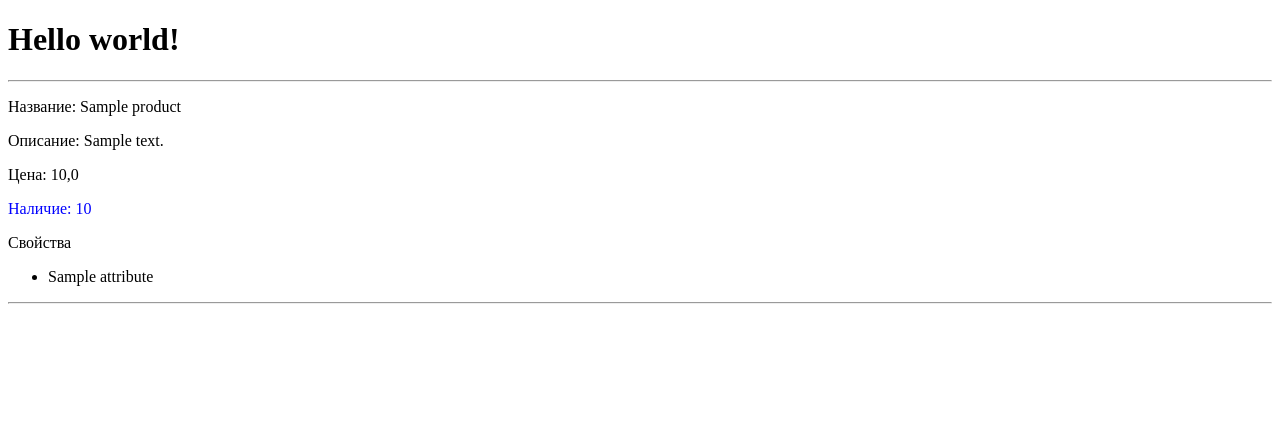
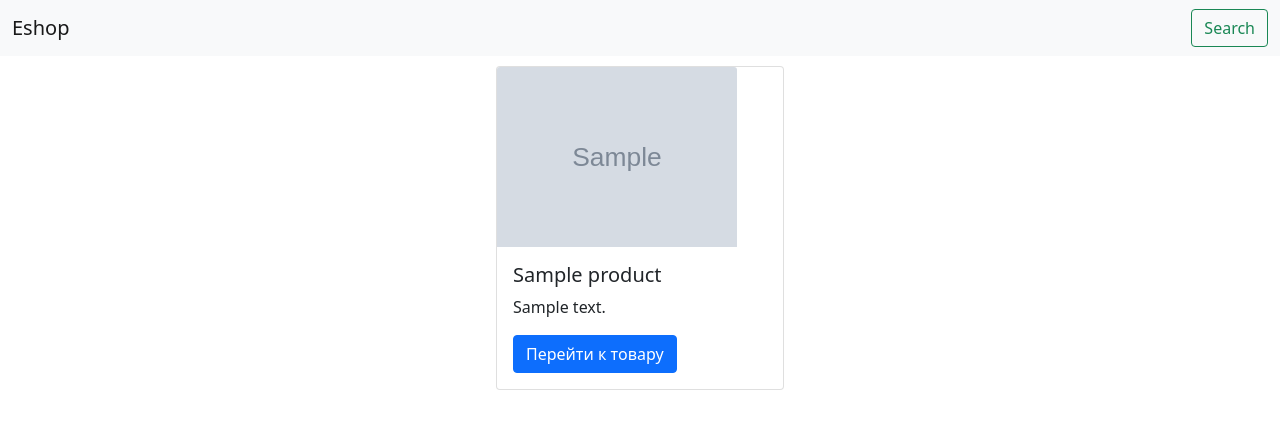
Before and after one commit to kurrbanov/eshop, a Django app: page / in a window 1280 px wide. Shown: the top 429 px of the page. Run offline with Django 5.2, Linux system fonts and the light colour scheme; tables that the repository leaves empty hold one stand-in row (values such as "Sample post"); grey boxes marked "Sample" are stand-in pictures.

Commit message:
feat: add styles

```diff
--- a/server/settings.py
+++ b/server/settings.py
@@ -110,8 +110,14 @@ USE_TZ = True
 # https://docs.djangoproject.com/en/5.0/howto/static-files/
 
 STATIC_URL = 'static/'
+# STATIC_ROOT = os.path.join(BASE_DIR, 'static')
+STATICFILES_DIRS = [
+    BASE_DIR / 'static',
+]
 
 # Default primary key field type
 # https://docs.djangoproject.com/en/5.0/ref/settings/#default-auto-field
 
 DEFAULT_AUTO_FIELD = 'django.db.models.BigAutoField'
+MEDIA_URL = 'media/'
+MEDIA_ROOT = os.path.join(BASE_DIR, 'media')
--- a/server/urls.py
+++ b/server/urls.py
@@ -16,10 +16,15 @@ Including another URLconf
 """
 from django.contrib import admin
 from django.urls import path
+from django.conf import settings
+from django.conf.urls.static import static
 
 from shop.views import main_page
 
 urlpatterns = [
     path('admin/', admin.site.urls),
-    path('', main_page),
+    path('', main_page, name="main-page"),
 ]
+
+if settings.DEBUG:
+    urlpatterns += static(settings.MEDIA_URL, document_root=settings.MEDIA_ROOT)
--- a/shop/models.py
+++ b/shop/models.py
@@ -29,7 +29,7 @@ class Product(models.Model):
 
 
 class ProductImage(models.Model):
-    image = models.ImageField(verbose_name="Изображение")
+    image = models.ImageField(upload_to="media", verbose_name="Изображение")
     product = models.ForeignKey(Product, on_delete=models.CASCADE, verbose_name="Товар")
 
     class Meta:
--- /dev/null
+++ b/static/products.css
@@ -0,0 +1,13 @@
+img {
+    width: 240px!important;
+}
+
+.products {
+    display: flex;
+    flex-direction: row;
+    justify-content: center;
+}
+
+.card {
+    margin: 10px;
+}
--- /dev/null
+++ b/templates/common.html
@@ -0,0 +1,31 @@
+<!DOCTYPE html>
+<html lang="ru">
+<head>
+    <meta charset="UTF-8">
+    <title>Eshop</title>
+    <link href="https://cdn.jsdelivr.net/npm/bootstrap@5.0.2/dist/css/bootstrap.min.css" rel="stylesheet" integrity="sha384-EVSTQN3/azprG1Anm3QDgpJLIm9Nao0Yz1ztcQTwFspd3yD65VohhpuuCOmLASjC" crossorigin="anonymous">
+    <script src="https://cdn.jsdelivr.net/npm/bootstrap@5.0.2/dist/js/bootstrap.bundle.min.js" integrity="sha384-MrcW6ZMFYlzcLA8Nl+NtUVF0sA7MsXsP1UyJoMp4YLEuNSfAP+JcXn/tWtIaxVXM" crossorigin="anonymous"></script>
+    {% block styles %}
+    {% endblock styles %}
+</head>
+<body>
+<nav class="navbar navbar-expand-lg navbar-light bg-light">
+  <div class="container-fluid">
+    <a class="navbar-brand" href="{% url 'main-page' %}">Eshop</a>
+    <button class="navbar-toggler" type="button" data-bs-toggle="collapse" data-bs-target="#navbarSupportedContent" aria-controls="navbarSupportedContent" aria-expanded="false" aria-label="Toggle navigation">
+      <span class="navbar-toggler-icon"></span>
+    </button>
+    <div class="collapse navbar-collapse" id="navbarSupportedContent">
+      <ul class="navbar-nav me-auto mb-2 mb-lg-0">
+      </ul>
+      <form class="d-flex">
+        <button class="btn btn-outline-success" type="submit">Search</button>
+      </form>
+    </div>
+  </div>
+</nav>
+
+{% block content %}
+{% endblock content %}
+</body>
+</html>
--- a/templates/index.html
+++ b/templates/index.html
@@ -1,26 +1,20 @@
-<!DOCTYPE html>
-<html lang="ru">
-<head>
-    <meta charset="UTF-8">
-    <title>Главная страница</title>
-</head>
-<body>
-    <h1>Hello world!</h1>
+{% extends 'common.html' %}
+{% block styles %}
+    {% load static %}
+    <link rel="stylesheet" href="{% static 'products.css' %}">
+{% endblock styles %}
+
+{% block content %}
+    <div class="products">
     {% for product in products %}
-        <div>
-            <hr>
-            <p>Название: {{ product.title }}</p>
-            <p>Описание: {{ product.description }}</p>
-            <p>Цена: {{ product.price }}</p>
-            <p style="{% if product.stock == 0 %}color: red;{% else %}color: blue;{% endif %}">Наличие: {{ product.stock }}</p>
-            <p>Свойства</p>
-            <ul>
-                {% for attribute in product.attributes.all %}
-                    <li>{{ attribute.name }}</li>
-                {% endfor %}
-            </ul>
-            <hr>
+        <div class="card" style="width: 18rem;">
+          <img src="{{ product.productimage_set.all.0.image.url }}" class="card-img-top" alt="...">
+          <div class="card-body">
+            <h5 class="card-title">{{ product.title }}</h5>
+            <p class="card-text">{{ product.description }}</p>
+            <a href="#" class="btn btn-primary">Перейти к товару</a>
+          </div>
         </div>
     {% endfor %}
-</body>
-</html>
+    </div>
+{% endblock content %}
```
Also changed, not shown: shop/admin.py (+5 -5 lines), shop/migrations/0003_alter_attribute_options_alter_productimage_options_and_more.py (added), 1 other file.
